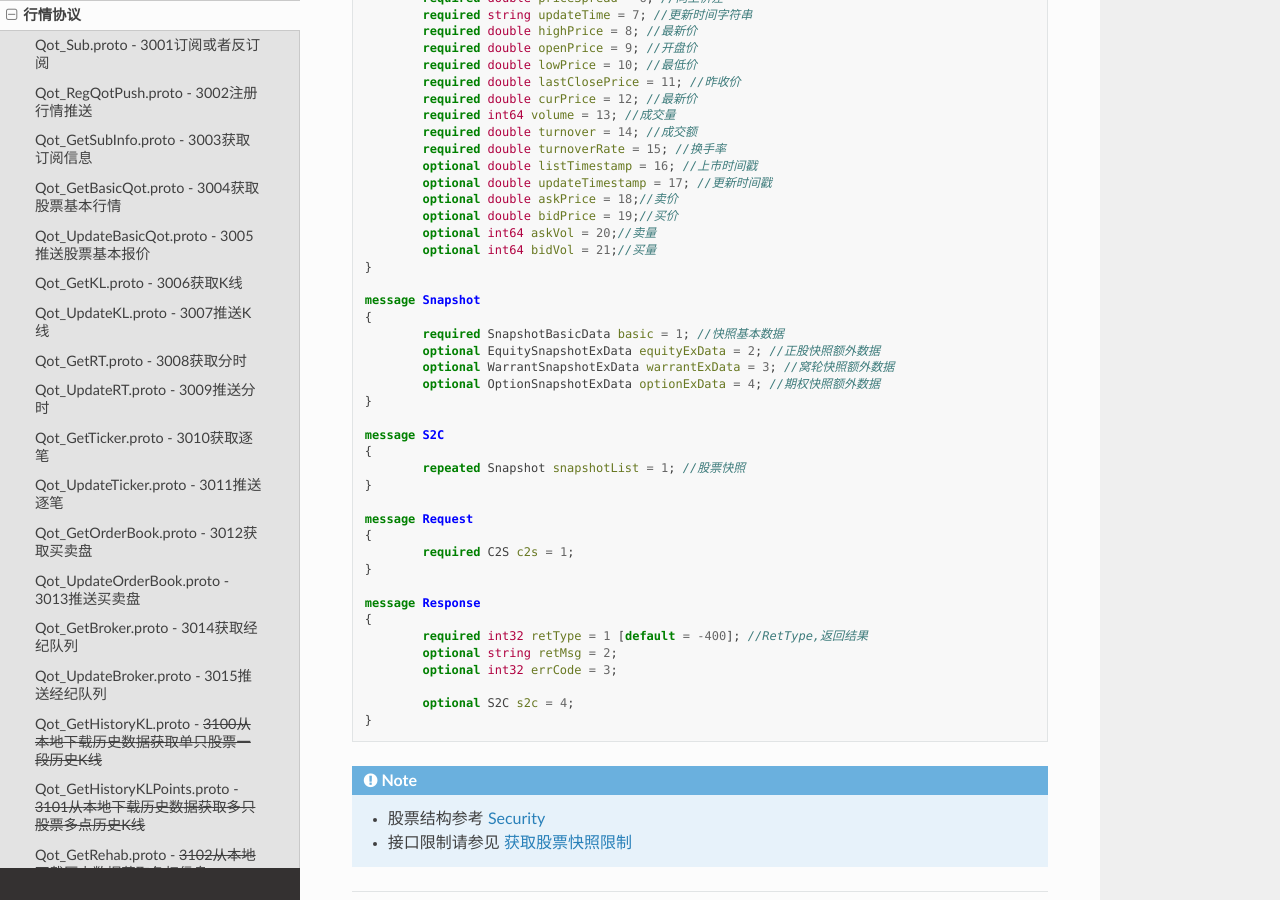
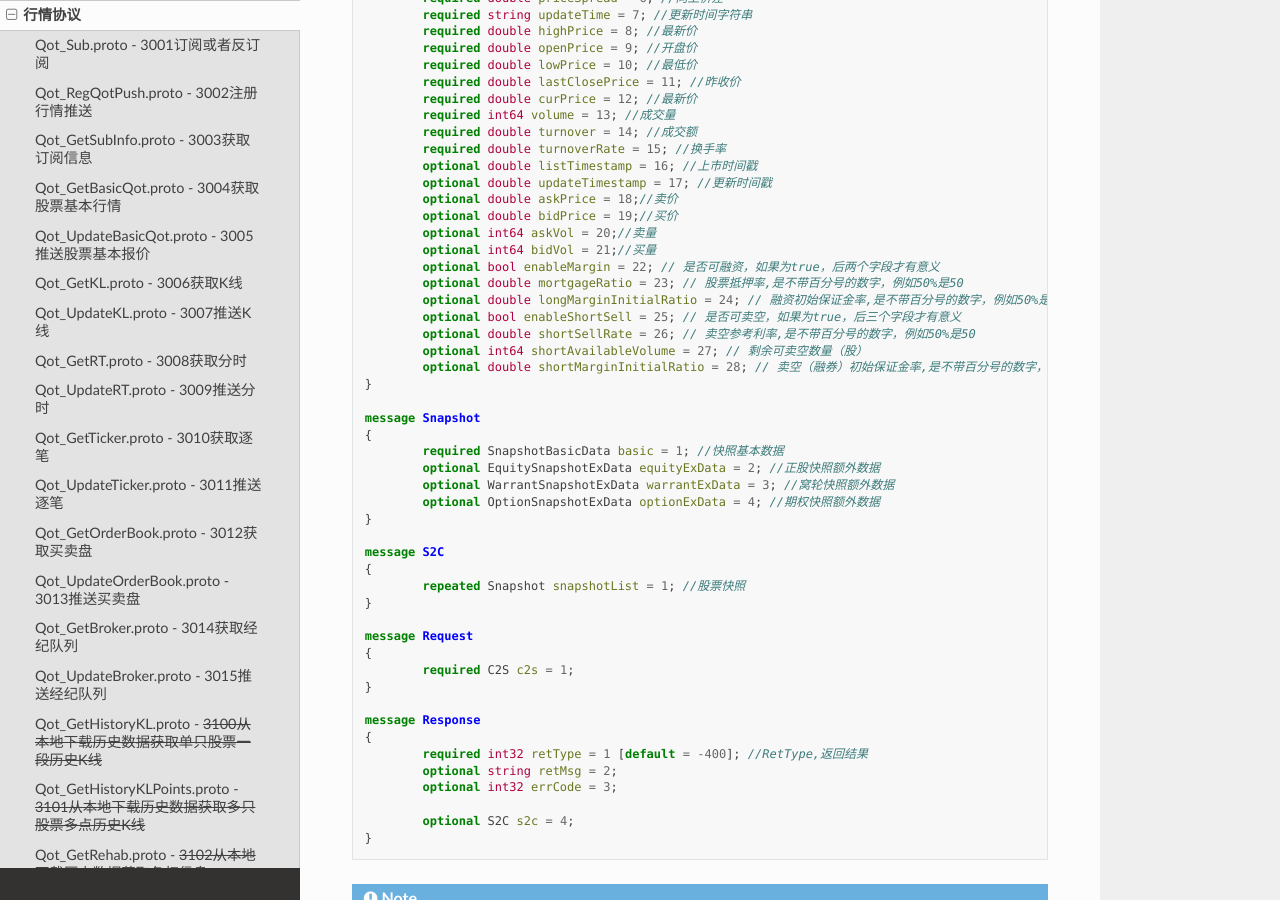
Before and after one commit to FutunnOpen/futu-api-doc, a Sphinx documentation site: the page built from doc_maker/source/protocol/quote_protocol.rst, in a window 1280 px wide and 900 px high, scrolled down 19528 px. Built offline with Sphinx 7.4.7 and the Read the Docs theme 2.0.0, drawn with Linux system fonts in a browser that asks for light colours; pages that are not in the unit, such as notebooks, are missing from menus.

Commit message:
增加获取美股卖空池剩余信息的协议。

```diff
--- a/doc_maker/source/protocol/quote_protocol.rst
+++ b/doc_maker/source/protocol/quote_protocol.rst
@@ -1093,6 +1093,13 @@
 		optional double bidPrice = 19;//买价
 		optional int64 askVol = 20;//卖量
 		optional int64 bidVol = 21;//买量
+		optional bool enableMargin = 22; // 是否可融资，如果为true，后两个字段才有意义
+		optional double mortgageRatio = 23; // 股票抵押率,是不带百分号的数字，例如50%是50
+		optional double longMarginInitialRatio = 24; // 融资初始保证金率,是不带百分号的数字，例如50%是50
+		optional bool enableShortSell = 25; // 是否可卖空，如果为true，后三个字段才有意义
+		optional double shortSellRate = 26; // 卖空参考利率,是不带百分号的数字，例如50%是50
+		optional int64 shortAvailableVolume = 27; // 剩余可卖空数量（股）
+		optional double shortMarginInitialRatio = 28; // 卖空（融券）初始保证金率,是不带百分号的数字，例如50%是50
 	}
 
 	message Snapshot
```
